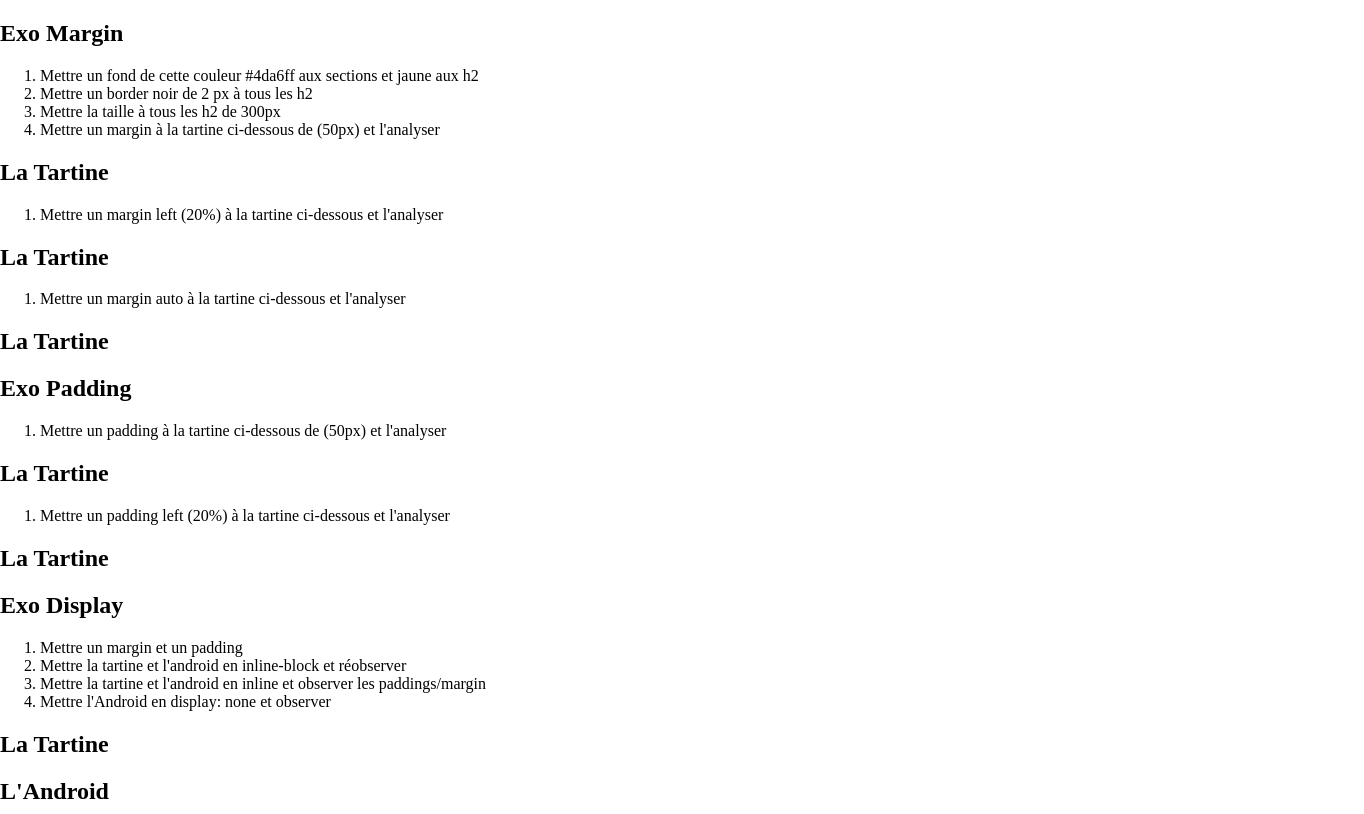
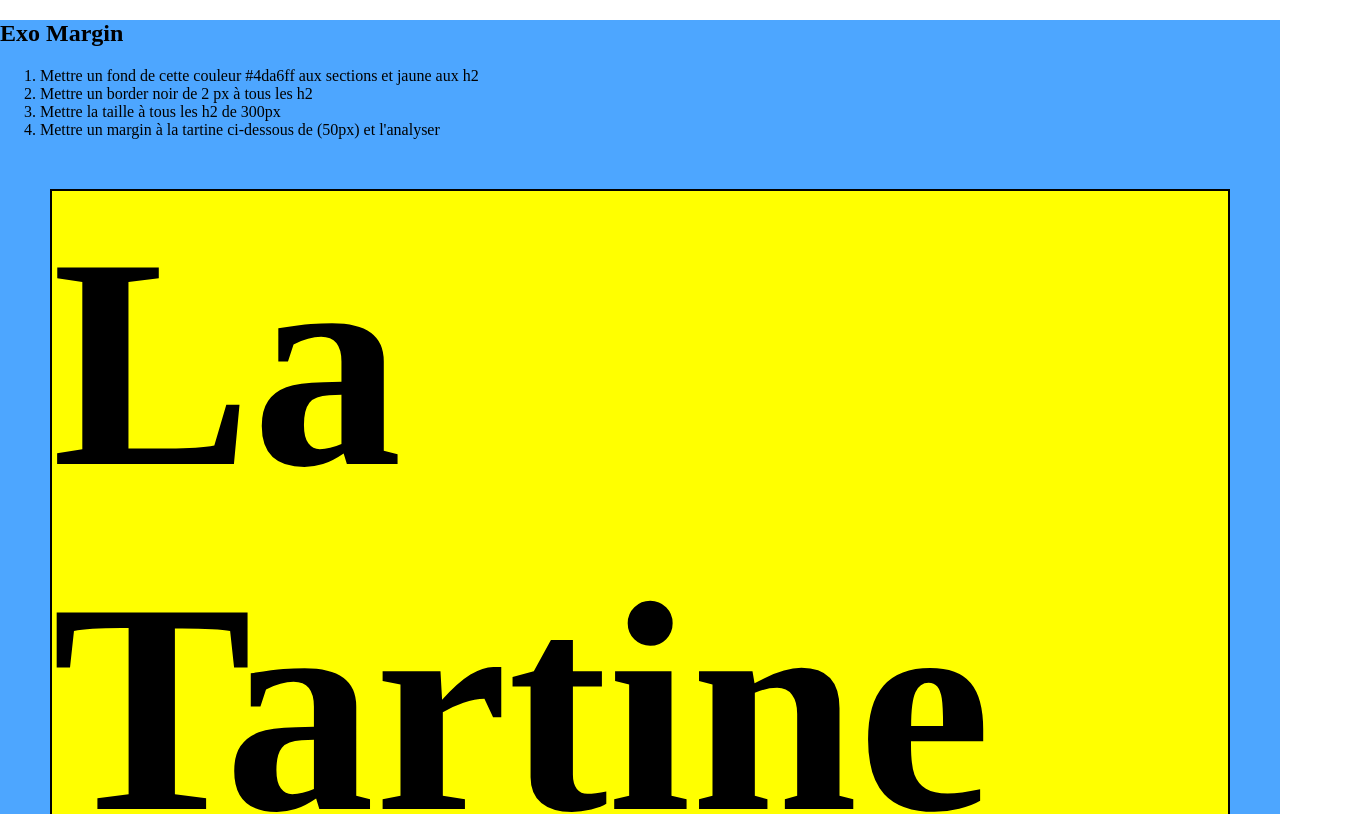
Before and after one commit to LeCheshire/Exo13, a plain HTML site: page index.html in a window 1280 px wide. Shown: the top 814 px of the page, 1364 px wide, since content can reach past the window. Drawn offline with Linux system fonts and the light colour scheme.

Commit message:
fin exo margin

```diff
--- a/index.html
+++ b/index.html
@@ -6,7 +6,7 @@
   <meta name="viewport" content="width=device-width, initial-scale=1.0">
   <meta http-equiv="X-UA-Compatible" content="ie=edge">
   <link rel="stylesheet" href="public/css/style.css">
-  <title>Document</title>
+  <title>Exo13</title>
 </head>
 
 <body>
--- a/public/css/style.css
+++ b/public/css/style.css
@@ -1,6 +1,24 @@
 body {
   margin: 0
 }
+section{
+  background-color: #4da6ff;
+}
+h2{
+  background-color:yellow;
+  border:black 2px solid;
+  font-size: 300px;
+}
+section:nth-child(1) h2:first-of-type{
+  margin:50px;
+}
+section:nth-child(1) h2:nth-of-type(2){
+  margin-left:20%;
+}
+section:nth-child(1) h2:nth-of-type(3){
+  margin:auto;
+}
+
 
 /* Exo margin */
 /* fin exo margin */
```
